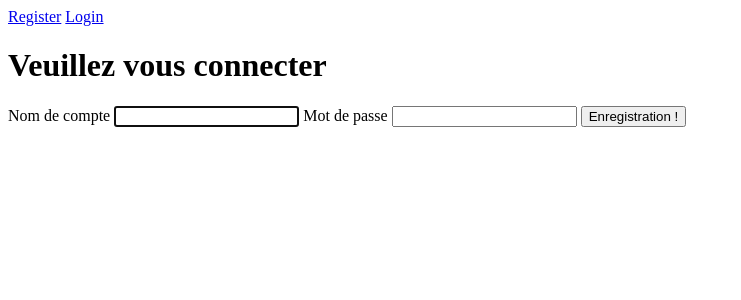
After one commit to Narthass/GestionLocation, a Symfony app: template templates/security/login.html.twig in a window 1280 px wide. The commit adds this page. Shown: the top 300 px of the page, without its empty margins (0-741 px from the left). Run offline with Twig, Linux system fonts and the light colour scheme; the template is opened without the code that fills it, so the values that code supplies are empty; some libraries are stand-ins or nearby versions.

Commit message:
ajout de la page de connection

```diff
--- a/src/Controller/SecurityController.php
+++ b/src/Controller/SecurityController.php
@@ -55,7 +55,7 @@ class SecurityController extends AbstractController
             ->add('roles', ChoiceType::class, [
                 'label' => 'Privilèges',
                 'choices' => [
-                    'Role: Client' => 'ROLE_CLIENT', //NOM DU CHAMP => VALEUR DU CHAMP
+                    'Role: Bailleur' => 'ROLE_BAILLEUR', //NOM DU CHAMP => VALEUR DU CHAMP
                     'Role: Admin' => 'ROLE_ADMIN',
                 ],
                 'expanded' => true, //Boutons plutôt que menu déroulant
@@ -97,7 +97,7 @@ class SecurityController extends AbstractController
         ]);
     }
 
-    #[Route(path: '/login', name: 'app_login')]
+    #[Route(path: '/login', name: 'app_login',methods:['GET','POST'])]
     public function login(AuthenticationUtils $authenticationUtils): Response
     {
         // if ($this->getUser()) {
--- a/src/Entity/User.php
+++ b/src/Entity/User.php
@@ -26,7 +26,7 @@ class User implements UserInterface, PasswordAuthenticatedUserInterface
     #[ORM\Column(type: 'string')]
     private $password;
 
-    #[ORM\OneToMany(mappedBy: 'user', targetEntity: client::class, orphanRemoval: true)]
+    #[ORM\OneToMany(mappedBy: 'user', targetEntity: Client::class)]
     private $clients;
 
     public function __construct()
--- a/templates/layout/header.html.twig
+++ b/templates/layout/header.html.twig
@@ -1,6 +1,12 @@
+
+{% if is_granted ('ROLE_USER')%}
 <div class="w3-bar w3-light-grey">
     <a href="/" class="w3-bar-item w3-button w3-green">Clients</a>
 
 
     <a href="javascript:void(0)" class="w3-bar-item w3-button w3-right"><i class="fa fa-search"></i></a>
-  </div>
+{% else %}
+    <a href="{{ path('app_register')}}" class="w3-bar-item w3-button w3-green">Register</a>
+    <a href="{{ path('app_login')}}" class="w3-bar-item w3-button w3-green">Login</a>
+{% endif %}
+</div>
--- /dev/null
+++ b/templates/security/login.html.twig
@@ -0,0 +1,42 @@
+{% extends 'base.html.twig' %}
+
+{% block title %}Connexion!{% endblock %}
+
+{% block body %}
+<form method="post">
+    {% if error %}
+        <div class="alert alert-danger">{{ error.messageKey|trans(error.messageData, 'security') }}</div>
+    {% endif %}
+
+    {% if app.user  %}
+        <div class="mb-3">
+            Vous êtes actuellement connecté en tant que {{ app.user.username }}, <a href="{{ path('app_logout') }}">Se déconnecter</a>
+        </div>
+    {% endif %}
+
+    <h1 class="h3 mb-3 font-weight-normal">Veuillez vous connecter</h1>
+    <label for="username">Nom de compte</label>
+    <input type="text" value="{{ last_username }}" name="_username" id="username" class="form-control" autocomplete="username" required autofocus>
+    <label for="password">Mot de passe</label>
+    <input type="password" name="_password" id="password" class="form-control" autocomplete="current-password" required>
+
+    <input type="hidden" name="_csrf_token"
+           value="{{ csrf_token('authenticate') }}"
+    >
+
+    {#
+        Uncomment this section and add a remember_me option below your firewall to activate remember me functionality.
+        See https://symfony.com/doc/current/security/remember_me.html
+
+        <div class="checkbox mb-3">
+            <label>
+                <input type="checkbox" name="_remember_me"> Remember me
+            </label>
+        </div>
+    #}
+
+    <button class="btn btn-lg btn-primary" type="submit">
+        Enregistration !
+    </button>
+</form>
+{% endblock %}
```
Also changed, not shown: 1 other file.
